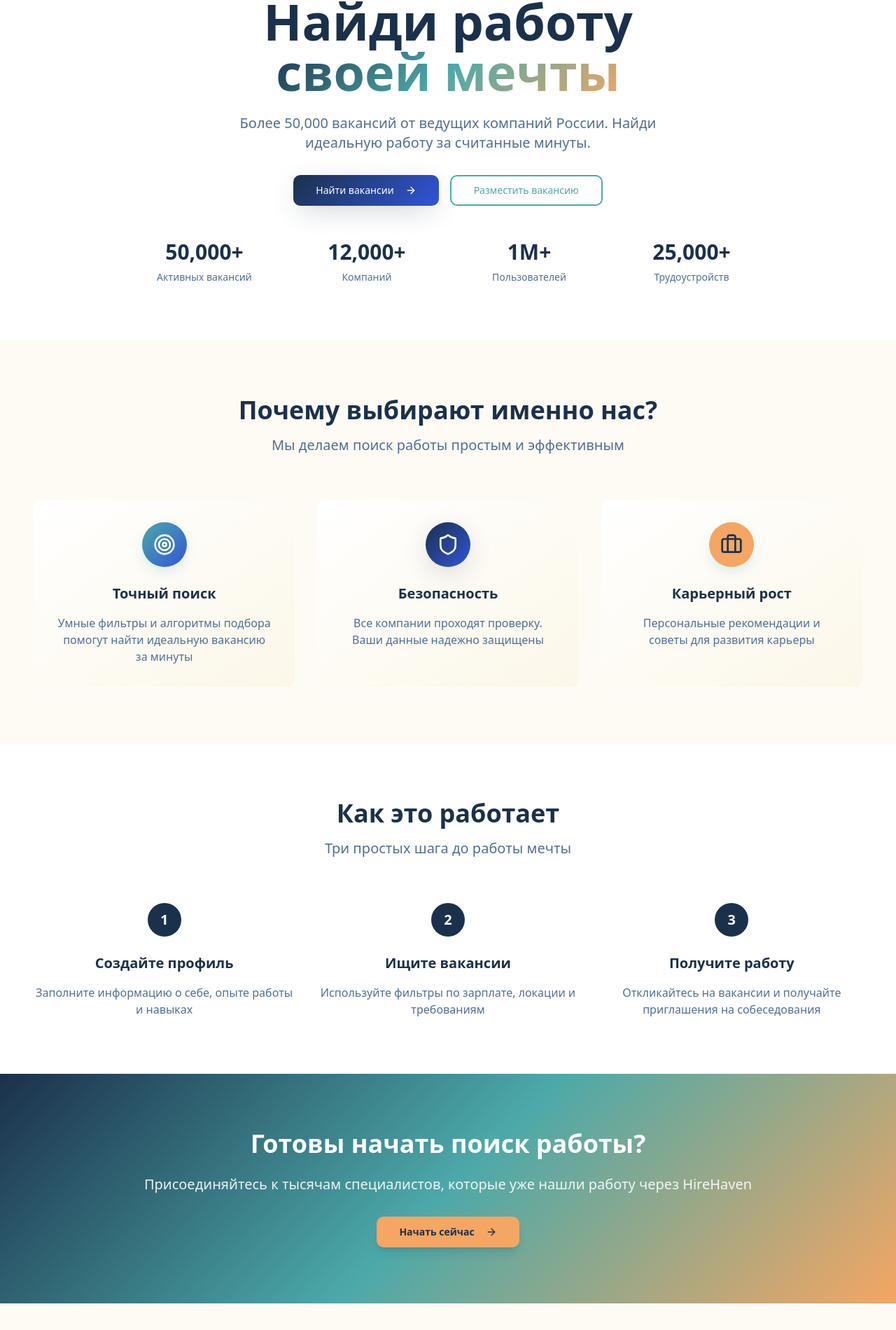
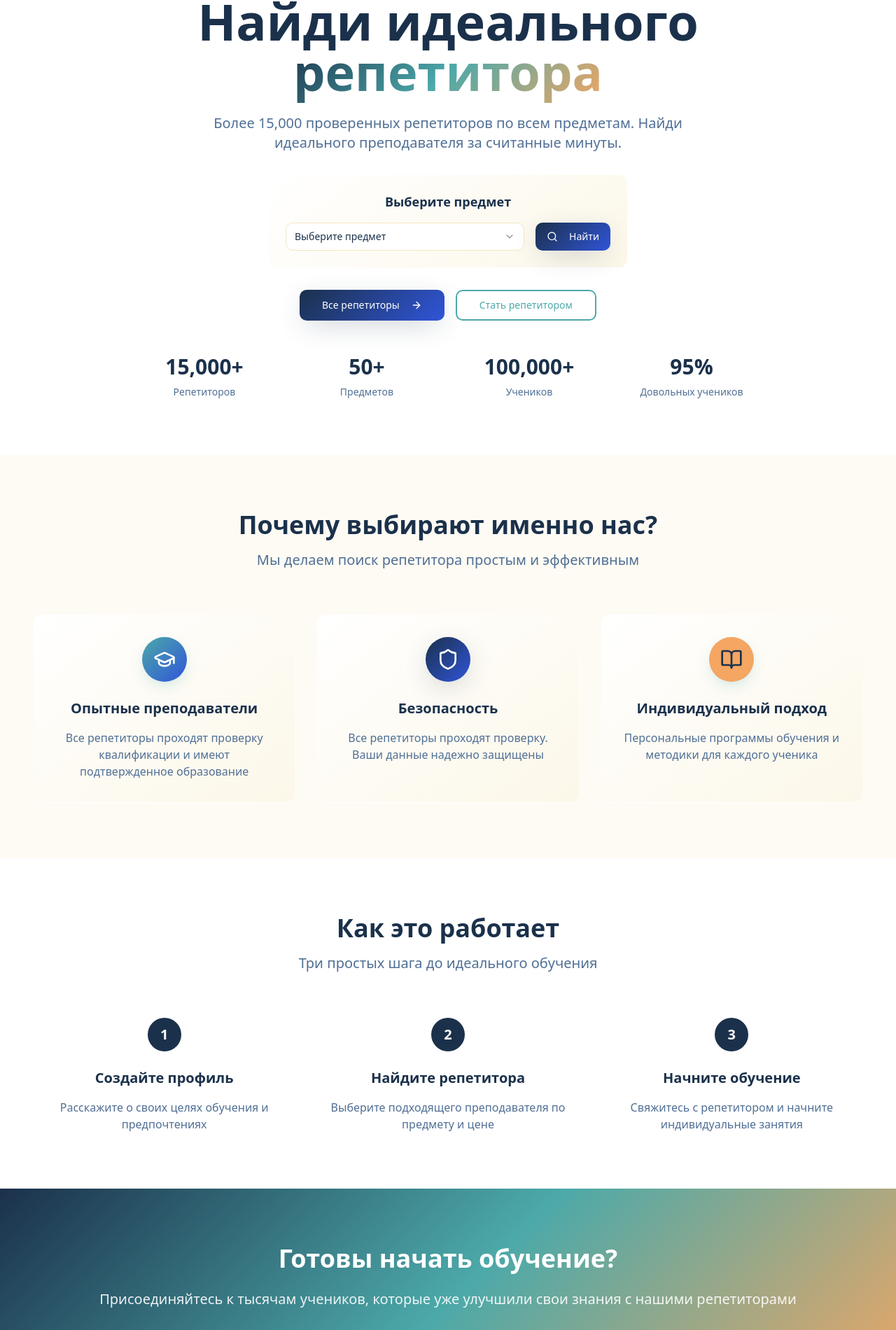
Before and after one commit to Amoralch/hire-haven-spot, a React (Vite) app: page / in a window 1280 px wide. Shown: the part 192-2092 px from the top of the page at 70% size. Built offline with nearby package versions, Linux system fonts and the light colour scheme.

Commit message:
Refactor landing and profile pages

```diff
--- a/src/pages/Landing.tsx
+++ b/src/pages/Landing.tsx
@@ -1,10 +1,30 @@
 import { Button } from "@/components/ui/button";
 import { Card, CardContent } from "@/components/ui/card";
 import { Badge } from "@/components/ui/badge";
+import { Select, SelectContent, SelectItem, SelectTrigger, SelectValue } from "@/components/ui/select";
 import Navigation from "@/components/ui/navigation";
-import { ArrowRight, Users, Building2, MapPin, Star, CheckCircle, Briefcase, Target, Shield } from "lucide-react";
-import { Link } from "react-router-dom";
+import { ArrowRight, Users, Building2, MapPin, Star, CheckCircle, Briefcase, Target, Shield, GraduationCap, BookOpen, Search } from "lucide-react";
+import { Link, useNavigate } from "react-router-dom";
+import { useState } from "react";
 const Landing = () => {
+  const [selectedSubject, setSelectedSubject] = useState("");
+  const navigate = useNavigate();
+
+  const subjects = [
+    "Математика", "Физика", "Химия", "Биология", "География", "История",
+    "Обществознание", "Русский язык", "Литература", "Английский язык",
+    "Немецкий язык", "Французский язык", "Информатика", "Экономика",
+    "Философия", "Психология", "Подготовка к ЕГЭ", "Подготовка к ОГЭ"
+  ];
+
+  const handleFindTutor = () => {
+    if (selectedSubject) {
+      navigate(`/tutors?subject=${encodeURIComponent(selectedSubject)}`);
+    } else {
+      navigate('/tutors');
+    }
+  };
+
   return <div className="min-h-screen bg-background">
       <Navigation />
 
@@ -13,31 +33,58 @@ const Landing = () => {
         <div className="container mx-auto text-center">
           <Badge variant="secondary" className="mb-6 px-4 py-2">
             <Star className="h-4 w-4 mr-2 text-primary" />
-            #1 платформа для поиска работы
+            #1 платформа поиска репетиторов
           </Badge>
 
           <h1 className="text-5xl md:text-7xl font-bold mb-6 leading-tight">
-            Найди работу <br />
+            Найди идеального <br />
             <span className="bg-gradient-hero bg-clip-text text-transparent">
-              своей мечты
+              репетитора
             </span>
           </h1>
 
           <p className="text-xl text-muted-foreground mb-8 max-w-2xl mx-auto">
-            Более 50,000 вакансий от ведущих компаний России.
-            Найди идеальную работу за считанные минуты.
+            Более 15,000 проверенных репетиторов по всем предметам.
+            Найди идеального преподавателя за считанные минуты.
           </p>
+
+          {/* Subject Selection */}
+          <div className="max-w-lg mx-auto mb-8">
+            <Card className="border-0 shadow-card bg-gradient-card">
+              <CardContent className="p-6">
+                <h3 className="text-lg font-semibold mb-4">Выберите предмет</h3>
+                <div className="flex gap-4">
+                  <Select value={selectedSubject} onValueChange={setSelectedSubject}>
+                    <SelectTrigger className="flex-1">
+                      <SelectValue placeholder="Выберите предмет" />
+                    </SelectTrigger>
+                    <SelectContent>
+                      {subjects.map((subject) => (
+                        <SelectItem key={subject} value={subject}>
+                          {subject}
+                        </SelectItem>
+                      ))}
+                    </SelectContent>
+                  </Select>
+                  <Button onClick={handleFindTutor} className="bg-gradient-brand hover:opacity-90 transition-opacity shadow-brand text-white">
+                    <Search className="h-4 w-4 mr-2" />
+                    Найти
+                  </Button>
+                </div>
+              </CardContent>
+            </Card>
+          </div>
 
           <div className="flex flex-col sm:flex-row gap-4 justify-center mb-12">
             <Button size="lg" asChild className="bg-gradient-brand hover:opacity-90 transition-opacity shadow-brand text-white">
-              <Link to="/jobs" className="flex items-center">
-                Найти вакансии
+              <Link to="/tutors" className="flex items-center">
+                Все репетиторы
                 <ArrowRight className="ml-2 h-5 w-5" />
               </Link>
             </Button>
             <Button size="lg" variant="outline" asChild className="border-2 border-accent text-accent hover:bg-accent hover:text-white">
               <Link to="/register">
-                Разместить вакансию
+                Стать репетитором
               </Link>
             </Button>
           </div>
@@ -45,20 +92,20 @@ const Landing = () => {
           {/* Stats */}
           <div className="grid grid-cols-2 md:grid-cols-4 gap-8 max-w-4xl mx-auto">
             <div className="text-center">
-              <div className="text-3xl font-bold text-primary mb-2">50,000+</div>
-              <div className="text-sm text-muted-foreground">Активных вакансий</div>
+              <div className="text-3xl font-bold text-primary mb-2">15,000+</div>
+              <div className="text-sm text-muted-foreground">Репетиторов</div>
             </div>
             <div className="text-center">
-              <div className="text-3xl font-bold text-primary mb-2">12,000+</div>
-              <div className="text-sm text-muted-foreground">Компаний</div>
+              <div className="text-3xl font-bold text-primary mb-2">50+</div>
+              <div className="text-sm text-muted-foreground">Предметов</div>
             </div>
             <div className="text-center">
-              <div className="text-3xl font-bold text-primary mb-2">1M+</div>
-              <div className="text-sm text-muted-foreground">Пользователей</div>
+              <div className="text-3xl font-bold text-primary mb-2">100,000+</div>
+              <div className="text-sm text-muted-foreground">Учеников</div>
             </div>
             <div className="text-center">
-              <div className="text-3xl font-bold text-primary mb-2">25,000+</div>
-              <div className="text-sm text-muted-foreground">Трудоустройств</div>
+              <div className="text-3xl font-bold text-primary mb-2">95%</div>
+              <div className="text-sm text-muted-foreground">Довольных учеников</div>
             </div>
           </div>
         </div>
@@ -70,7 +117,7 @@ const Landing = () => {
           <div className="text-center mb-16">
             <h2 className="text-4xl font-bold mb-4">Почему выбирают именно нас?</h2>
             <p className="text-xl text-muted-foreground">
-              Мы делаем поиск работы простым и эффективным
+              Мы делаем поиск репетитора простым и эффективным
             </p>
           </div>
 
@@ -78,11 +125,11 @@ const Landing = () => {
             <Card className="border-0 shadow-card hover:shadow-accent transition-all duration-300 bg-gradient-card">
               <CardContent className="p-8 text-center">
                 <div className="w-16 h-16 bg-gradient-accent rounded-full flex items-center justify-center mx-auto mb-6 shadow-accent">
-                  <Target className="h-8 w-8 text-white" />
+                  <GraduationCap className="h-8 w-8 text-white" />
                 </div>
-                <h3 className="text-xl font-semibold mb-4">Точный поиск</h3>
+                <h3 className="text-xl font-semibold mb-4">Опытные преподаватели</h3>
                 <p className="text-muted-foreground">
-                  Умные фильтры и алгоритмы подбора помогут найти идеальную вакансию за минуты
+                  Все репетиторы проходят проверку квалификации и имеют подтвержденное образование
                 </p>
               </CardContent>
             </Card>
@@ -94,7 +141,7 @@ const Landing = () => {
                 </div>
                 <h3 className="text-xl font-semibold mb-4">Безопасность</h3>
                 <p className="text-muted-foreground">
-                  Все компании проходят проверку. Ваши данные надежно защищены
+                  Все репетиторы проходят проверку. Ваши данные надежно защищены
                 </p>
               </CardContent>
             </Card>
@@ -102,11 +149,11 @@ const Landing = () => {
             <Card className="border-0 shadow-card hover:shadow-accent transition-all duration-300 bg-gradient-card">
               <CardContent className="p-8 text-center">
                 <div className="w-16 h-16 bg-warning text-warning-foreground rounded-full flex items-center justify-center mx-auto mb-6 shadow-accent">
-                  <Briefcase className="h-8 w-8" />
+                  <BookOpen className="h-8 w-8" />
                 </div>
-                <h3 className="text-xl font-semibold mb-4">Карьерный рост</h3>
+                <h3 className="text-xl font-semibold mb-4">Индивидуальный подход</h3>
                 <p className="text-muted-foreground">
-                  Персональные рекомендации и советы для развития карьеры
+                  Персональные программы обучения и методики для каждого ученика
                 </p>
               </CardContent>
             </Card>
@@ -120,7 +167,7 @@ const Landing = () => {
           <div className="text-center mb-16">
             <h2 className="text-4xl font-bold mb-4">Как это работает</h2>
             <p className="text-xl text-muted-foreground">
-              Три простых шага до работы мечты
+              Три простых шага до идеального обучения
             </p>
           </div>
 
@@ -131,7 +178,7 @@ const Landing = () => {
               </div>
               <h3 className="text-xl font-semibold mb-4">Создайте профиль</h3>
               <p className="text-muted-foreground">
-                Заполните информацию о себе, опыте работы и навыках
+                Расскажите о своих целях обучения и предпочтениях
               </p>
             </div>
 
@@ -139,9 +186,9 @@ const Landing = () => {
               <div className="w-12 h-12 bg-primary text-primary-foreground rounded-full flex items-center justify-center mx-auto mb-6 text-xl font-bold">
                 2
               </div>
-              <h3 className="text-xl font-semibold mb-4">Ищите вакансии</h3>
+              <h3 className="text-xl font-semibold mb-4">Найдите репетитора</h3>
               <p className="text-muted-foreground">
-                Используйте фильтры по зарплате, локации и требованиям
+                Выберите подходящего преподавателя по предмету и цене
               </p>
             </div>
 
@@ -149,9 +196,9 @@ const Landing = () => {
               <div className="w-12 h-12 bg-primary text-primary-foreground rounded-full flex items-center justify-center mx-auto mb-6 text-xl font-bold">
                 3
               </div>
-              <h3 className="text-xl font-semibold mb-4">Получите работу</h3>
+              <h3 className="text-xl font-semibold mb-4">Начните обучение</h3>
               <p className="text-muted-foreground">
-                Откликайтесь на вакансии и получайте приглашения на собеседования
+                Свяжитесь с репетитором и начните индивидуальные занятия
               </p>
             </div>
           </div>
@@ -162,10 +209,10 @@ const Landing = () => {
       <section className="py-20 px-4 bg-gradient-hero text-white">
         <div className="container mx-auto text-center">
           <h2 className="text-4xl font-bold mb-6">
-            Готовы начать поиск работы?
+            Готовы начать обучение?
           </h2>
           <p className="text-xl mb-8 opacity-90">
-            Присоединяйтесь к тысячам специалистов, которые уже нашли работу через HireHaven
+            Присоединяйтесь к тысячам учеников, которые уже улучшили свои знания с нашими репетиторами
           </p>
           <Button size="lg" variant="secondary" asChild className="bg-warning text-warning-foreground hover:bg-warning/90 font-semibold border-0 shadow-lg">
             <Link to="/register" className="flex items-center">
@@ -180,10 +227,10 @@ const Landing = () => {
       <footer className="py-12 px-4 bg-secondary/30">
         <div className="container mx-auto text-center">
           <div className="flex items-center justify-center space-x-2 mb-6">
-            <Building2 className="h-6 w-6 text-primary" />
-            <span className="text-lg font-bold">Бизнес сфера</span>
+            <GraduationCap className="h-6 w-6 text-primary" />
+            <span className="text-lg font-bold">Репетиторы Онлайн</span>
           </div>
-          <p className="text-muted-foreground">© 2024 Бизнес сфера. Все права защищены.</p>
+          <p className="text-muted-foreground">© 2024 Репетиторы Онлайн. Все права защищены.</p>
         </div>
       </footer>
     </div>;
--- a/src/pages/Login.tsx
+++ b/src/pages/Login.tsx
@@ -4,7 +4,7 @@ import { Input } from "@/components/ui/input";
 import { Label } from "@/components/ui/label";
 import Navigation from "@/components/ui/navigation";
 import { Link } from "react-router-dom";
-import { Eye, EyeOff, Building2 } from "lucide-react";
+import { Eye, EyeOff, GraduationCap } from "lucide-react";
 import { useState } from "react";
 const Login = () => {
   const [showPassword, setShowPassword] = useState(false);
@@ -16,12 +16,12 @@ const Login = () => {
           <Card className="border-0 shadow-card bg-gradient-card">
             <CardHeader className="text-center pb-8">
               <div className="flex items-center justify-center space-x-2 mb-4">
-                <Building2 className="h-8 w-8 text-primary" />
-                <span className="text-2xl font-bold bg-gradient-brand bg-clip-text text-transparent">Бизнес сфера</span>
+                <GraduationCap className="h-8 w-8 text-primary" />
+                <span className="text-2xl font-bold bg-gradient-brand bg-clip-text text-transparent">Репетиторы Онлайн</span>
               </div>
               <CardTitle className="text-2xl">Добро пожаловать!</CardTitle>
               <CardDescription>
-                Войдите в свой аккаунт, чтобы продолжить поиск работы
+                Войдите в свой аккаунт для поиска репетиторов или ведения занятий
               </CardDescription>
             </CardHeader>
 
--- a/src/pages/Register.tsx
+++ b/src/pages/Register.tsx
@@ -5,7 +5,7 @@ import { Label } from "@/components/ui/label";
 import { Select, SelectContent, SelectItem, SelectTrigger, SelectValue } from "@/components/ui/select";
 import Navigation from "@/components/ui/navigation";
 import { Link } from "react-router-dom";
-import { Eye, EyeOff, Building2, User, Briefcase } from "lucide-react";
+import { Eye, EyeOff, GraduationCap, User, BookOpen } from "lucide-react";
 import { useState } from "react";
 const Register = () => {
   const [showPassword, setShowPassword] = useState(false);
@@ -18,11 +18,11 @@ const Register = () => {
           <Card className="border-0 shadow-card bg-gradient-card">
             <CardHeader className="text-center pb-8">
               <div className="flex items-center justify-center space-x-2 mb-4">
-                <Building2 className="h-8 w-8 text-primary" />
-                <span className="text-2xl font-bold bg-gradient-brand bg-clip-text text-transparent">Бизнес сфера</span>
+                <GraduationCap className="h-8 w-8 text-primary" />
+                <span className="text-2xl font-bold bg-gradient-brand bg-clip-text text-transparent">Репетиторы Онлайн</span>
               </div>
               <CardTitle className="text-2xl">Создать аккаунт</CardTitle>
-              <CardDescription>Присоединяйтесь к тысячам специалистов на Бизнес сфере</CardDescription>
+              <CardDescription>Присоединяйтесь к тысячам учеников и репетиторов</CardDescription>
             </CardHeader>
 
             <CardContent className="space-y-6">
@@ -33,16 +33,16 @@ const Register = () => {
                     <SelectValue placeholder="Выберите тип аккаунта" />
                   </SelectTrigger>
                   <SelectContent>
-                    <SelectItem value="candidate">
+                    <SelectItem value="student">
                       <div className="flex items-center space-x-2">
                         <User className="h-4 w-4" />
-                        <span>Соискатель</span>
+                        <span>Ученик</span>
                       </div>
                     </SelectItem>
-                    <SelectItem value="employer">
+                    <SelectItem value="tutor">
                       <div className="flex items-center space-x-2">
-                        <Briefcase className="h-4 w-4" />
-                        <span>Работодатель</span>
+                        <BookOpen className="h-4 w-4" />
+                        <span>Репетитор</span>
                       </div>
                     </SelectItem>
                   </SelectContent>
@@ -65,9 +65,9 @@ const Register = () => {
                 <Input id="email" type="email" placeholder="ваш@email.com" className="transition-all duration-300 focus:shadow-card" />
               </div>
 
-              {userType === "employer" && <div className="space-y-2">
-                  <Label htmlFor="company">Название компании</Label>
-                  <Input id="company" placeholder="ООО Ваша компания" className="transition-all duration-300 focus:shadow-card" />
+              {userType === "tutor" && <div className="space-y-2">
+                  <Label htmlFor="subjects">Преподаваемые предметы</Label>
+                  <Input id="subjects" placeholder="Математика, Физика, Химия..." className="transition-all duration-300 focus:shadow-card" />
                 </div>}
 
               <div className="space-y-2">
```
Also changed, not shown: src/pages/Tutors.tsx (+91 -78 lines).
